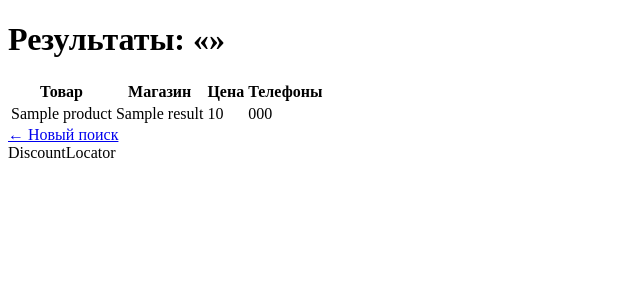
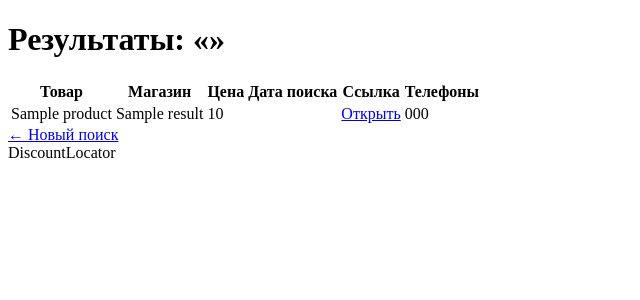
Before and after one commit to An-Zab/DiscountLocator, a Flask app: template templates/results.html in a window 1280 px wide. Shown: the part 44-344 px from the top of the page, without its empty margins (0-640 px from the left). Run offline with Flask 3, Linux system fonts and the light colour scheme; the template is opened without the code that fills it: most values are stand-ins (such as "Sample title", 1, 10 or a date in 2020); parts of the project's set-up code (start-up, migrations or seed data) failed here and were passed over.

Commit message:
Обновил страницу результатов выводом даты поиска

```diff
--- a/app/route/search.py
+++ b/app/route/search.py
@@ -47,4 +47,4 @@ def search():
     db.session.commit()
 
     results = SearchResult.query.filter_by(search_id=history.id).all()
-    return render_template('results.html', query=query, results=results, contacts=all_contacts)
+    return render_template('results.html', query=query, results=results, contacts=all_contacts, searched_at=history.searched_at)
--- a/templates/results.html
+++ b/templates/results.html
@@ -11,6 +11,8 @@
                 <th>Товар</th>
                 <th>Магазин</th>
                 <th>Цена</th>
+                <th>Дата поиска</th>
+                <th>Ссылка</th>
                 <th>Телефоны</th>
             </tr>
             {% for r in results %}
@@ -18,7 +20,13 @@
                 <td>{{ r.product }}</td>
                 <td>{{ r.shop_name }}</td>
                 <td>{{ r.product_price }}</td>
-                <td>{{ r.shop_phones }}</td>
+                <td>{{ searched_at.strftime('%d.%m.%Y %H:%M') }}</td>
+                <td>
+                    {% if r.placement %}
+                        <a href="{{ r.placement }}" target="_blank">Открыть</a>
+                    {% endif %}
+                </td>
+                <td>{{ r.shop_phones if r.shop_phones }}</td>
             </tr>
             {% endfor %}
         </table>
```
